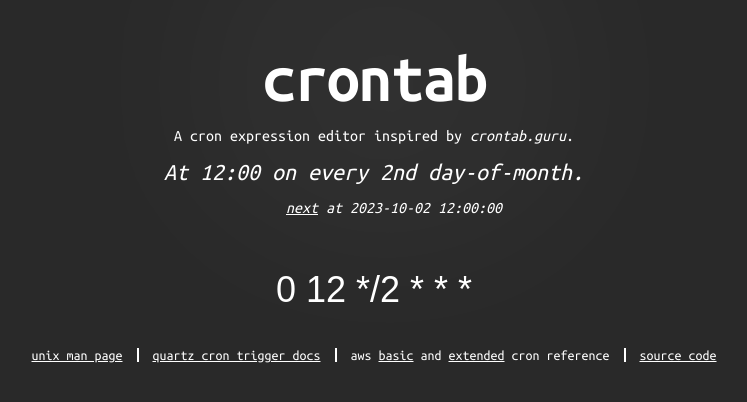
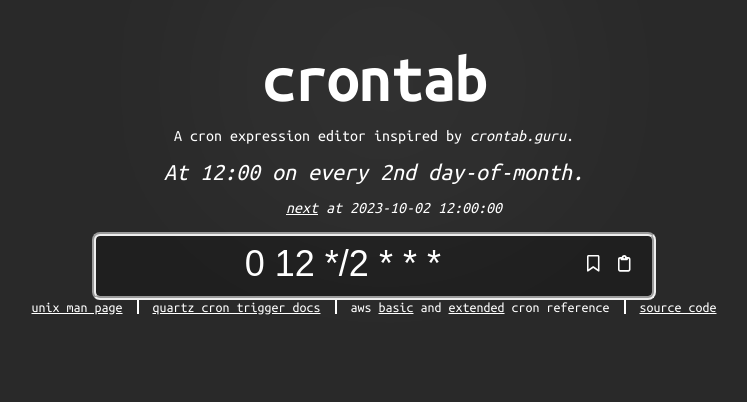
Before and after one commit to daniel-melanson/cron.melanson.dev, a Vue app: page / in a window 1280 px wide. Shown: the top 402 px of the page, without its empty margins (266-1013 px from the left). Built offline with nearby package versions, Linux system fonts and the light colour scheme.

Commit message:
feat: bookmark and copy icons

```diff
--- a/package.json
+++ b/package.json
@@ -9,6 +9,10 @@
     "preview": "vite preview"
   },
   "dependencies": {
+    "@fortawesome/fontawesome-svg-core": "^6.4.2",
+    "@fortawesome/free-regular-svg-icons": "^6.4.2",
+    "@fortawesome/free-solid-svg-icons": "^6.4.2",
+    "@fortawesome/vue-fontawesome": "^3.0.3",
     "vue": "^3.3.4"
   },
   "devDependencies": {
--- a/src/components/Main.vue
+++ b/src/components/Main.vue
@@ -1,6 +1,5 @@
 <script setup lang="ts">
 import { ref, computed } from "vue";
-import Select from "./Select.vue";
 
 function describeExpression(expression: string): string {
   return "At 12:00 on every 2nd day-of-month.";
@@ -18,6 +17,7 @@
 
 const showNextDates = ref(false);
 const scheduleExpression = ref("0 12 */2 * * *");
+const isBookmarked = computed(() => false);
 const scheduleDescription = computed(() =>
   describeExpression(scheduleExpression.value)
 );
@@ -41,7 +41,18 @@
       </ol>
     </div>
     <form>
-      <input type="text" v-model="scheduleExpression" />
+      <fieldset>
+        <input type="text" v-model="scheduleExpression" />
+        <button :class="{ bookmarked: isBookmarked }" type="button">
+          <font-awesome-icon
+            :icon="[isBookmarked ? 'fas' : 'far', 'bookmark']"
+            size="lg"
+          />
+        </button>
+        <button type="button">
+          <font-awesome-icon :icon="['far', 'clipboard']" size="lg" />
+        </button>
+      </fieldset>
     </form>
   </main>
 </template>
@@ -76,13 +87,20 @@
 }
 
 form {
-  display: grid;
-  grid-template-rows: 2em 2em, 5em, auto;
+  display: flex;
+  justify-content: center;
+}
+
+fieldset {
+  display: flex;
+  justify-items: center;
+  border-radius: 8px;
+  border-width: 4px;
+  background: #1f1f1f;
 }
 
 input {
   background: none;
-  margin: 36px 18px;
   border: none;
   color: currentColor;
   font-size: 36px;
@@ -92,4 +110,20 @@
 input:focus {
   outline: none;
 }
+
+button {
+  background: none;
+  border: none;
+  transition: color 0.3s ease;
+  margin: 0px 0.25em;
+}
+
+button,
+.bookmarked:hover {
+  color: currentColor;
+}
+button:hover,
+.bookmarked {
+  color: #3498db;
+}
 </style>
--- a/src/main.ts
+++ b/src/main.ts
@@ -1,5 +1,17 @@
-import { createApp } from 'vue'
-import './style.css'
-import App from './App.vue'
+import { createApp } from "vue";
+import App from "./App.vue";
+import { FontAwesomeIcon } from "@fortawesome/vue-fontawesome";
+import { library } from "@fortawesome/fontawesome-svg-core";
+import {
+  faBookmark as farBookmark,
+  faClipboard as farClipboard,
+} from "@fortawesome/free-regular-svg-icons";
+import {
+  faBookmark as fasBookmark,
+  faClipboard as fasClipboard,
+} from "@fortawesome/free-solid-svg-icons";
+import "./style.css";
 
-createApp(App).mount('#app')
+library.add(fasClipboard, fasBookmark, farClipboard, farBookmark);
+
+createApp(App).component("font-awesome-icon", FontAwesomeIcon).mount("#app");
```
Also changed, not shown: 1 other file (tests, documents, lock files or other folders).
